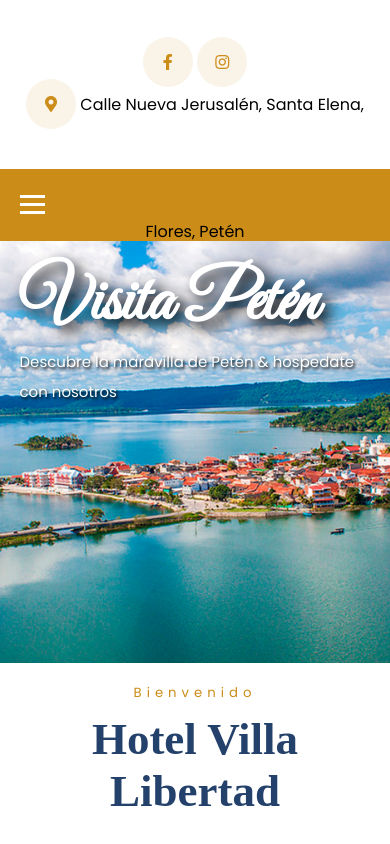
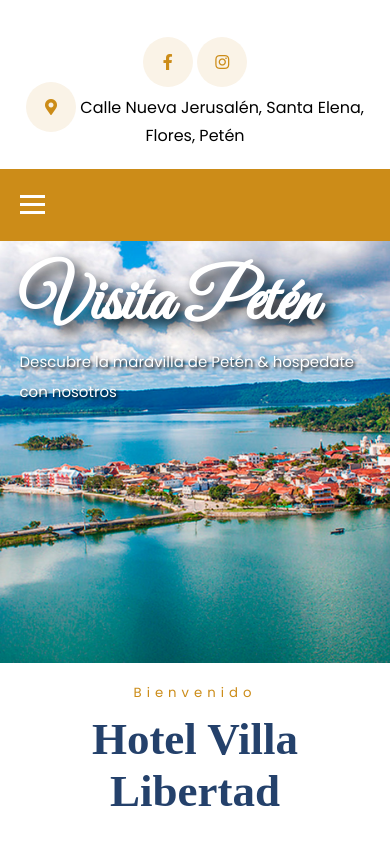
Before and after one commit to joseQuixchan/HotelVillaLibertad, a plain HTML site: page index.html in a window 390 px wide. Shown: the top 844 px of the page. Drawn offline with nearby package versions, Linux system fonts and the light colour scheme.

Commit message:
Fix errors

```diff
--- a/css/style.css
+++ b/css/style.css
@@ -1212,7 +1212,10 @@ footer .content {
     flex-direction: column;
   }
 
-
+  .head .address {
+    margin-top: 40px;
+    line-height: 1vh;
+  }
 
   .home h1 {
     font-size: 70px;
```
